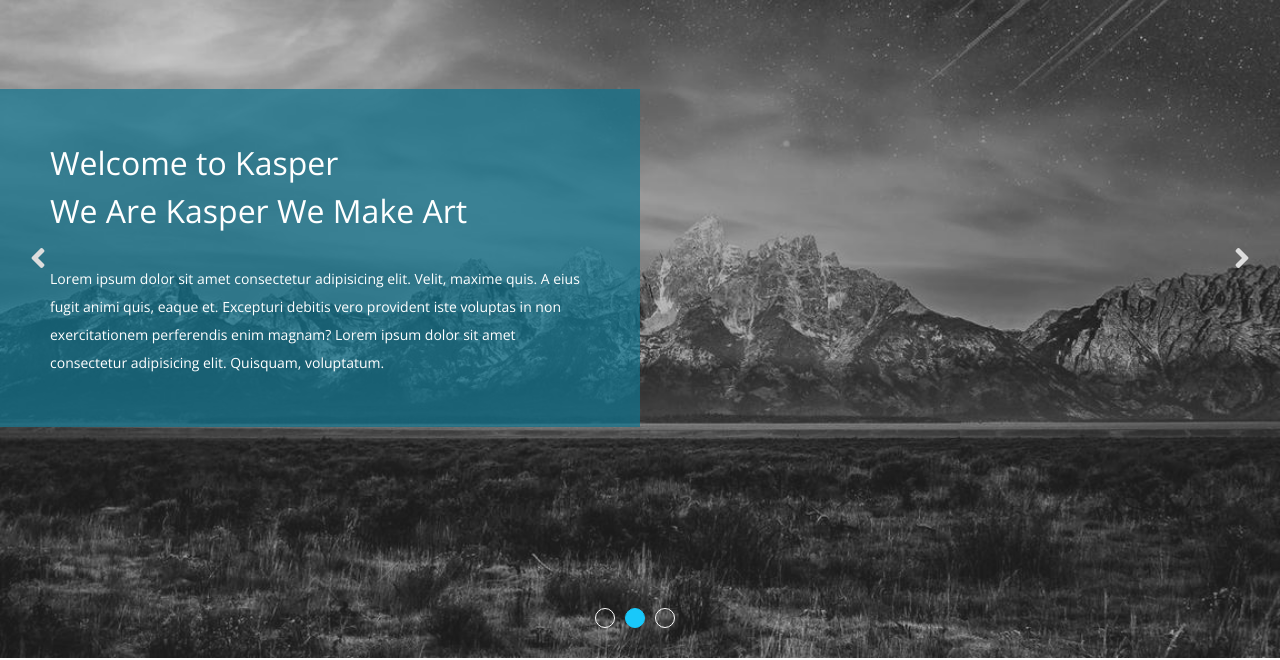
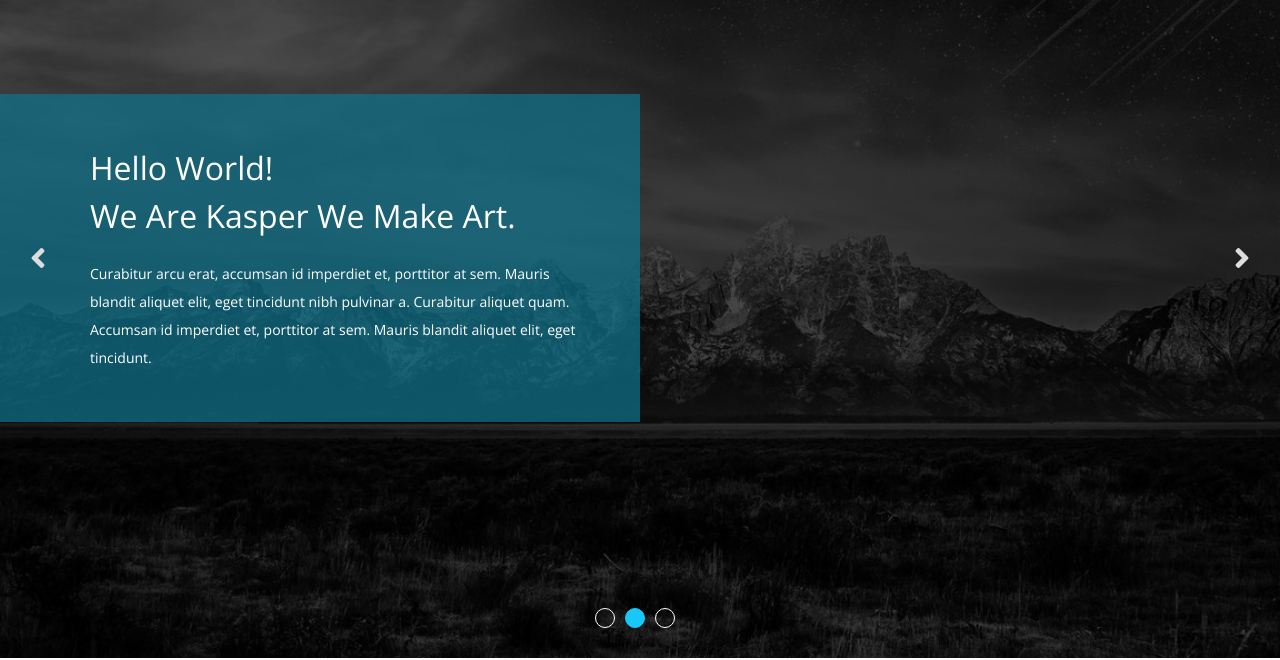
Before and after one commit to 0Abdalla0/template2, a plain HTML site: page index.html in a window 1280 px wide. Shown: the part 142-802 px from the top of the page. Drawn offline with nearby package versions, Linux system fonts and the light colour scheme; a web font is replaced by a local one.

Commit message:
after fixing the landing

```diff
--- a/css/style.css
+++ b/css/style.css
@@ -192,26 +192,25 @@ header nav .form i {
 /* start Landing */
 .landing {
   min-height: 100vh;
+  background-color: #1f2021;
   background-image: url("../images/landing.jpg");
-  background-color: #416b95 ;
   background-size: cover;
-  background-position: center;
   position: relative;
 }
 .landing .overlay {
   position: absolute;
+  left: 0;
   top: 0;
-  left: 0;
   width: 100%;
   height: 100%;
-  background-color: rgba(255, 255, 255, 0.1);
+  background-color: rgb(0 0 0 / 60%);
 }
-.landing .text{
+.landing .text {
   position: absolute;
+  left: 0;
   top: 50%;
-  left: 0;
+  transform: translateY(-50%);
   width: 50%;
-  transform: translateY(-50%);
   padding: 50px;
   background-color: var(--transparent-color);
   color: white;
@@ -227,16 +226,15 @@ header nav .form i {
   }
   .landing .text .content {
     max-width: 100%;
-    text-align: center;
   }
 }
-.landing .text h2 {
+.landing .text .content h2 {
   font-size: 32px;
   font-weight: normal;
-  margin-bottom: 30px;
   line-height: 1.5;
+  margin-bottom: 20px;
 }
-.landing .text p {
+.landing .text .content p {
   font-size: 14px;
   line-height: 2;
 }
@@ -246,40 +244,34 @@ header nav .form i {
   transform: translateY(-50%);
   color: #ddd;
 }
-
-@media (max-width: 767px){
+@media (max-width: 767px) {
   .landing .change-background {
     display: none;
   }
 }
-
-.landing .fa-angle-left{
+.landing .fa-angle-left {
   left: 30px;
 }
-.landing .fa-angle-right{
+.landing .fa-angle-right {
   right: 30px;
 }
-.landing .bullets{
+.landing .bullets {
   position: absolute;
-  bottom: 30px;
   left: 50%;
   transform: translateX(-50%);
+  bottom: 30px;
   display: flex;
-  cursor: pointer;
 }
-.landing .bullets li{
+.landing .bullets li {
   width: 20px;
   height: 20px;
   border: 1px solid white;
   border-radius: 50%;
   margin-right: 10px;
 }
-.landing .bullets li.active{
+.landing .bullets li.active {
   background-color: var(--main-color);
   border-color: var(--main-color);
-}
-.landing .bullets li:hover{
-  background-color: var(--main-color);
 }
 /* End Landing */
 /* Start services */
--- a/index.html
+++ b/index.html
@@ -40,22 +40,19 @@
     </header>
     <!-- End Header -->
     <!-- Start Landing section -->
-    <div class="landing" id="landing">
-      <div class="overlay">
-        <div class="text">
-          <div class="conent">
-            <h2>
-              Welcome to Kasper <br />
-              We Are Kasper We Make Art
-            </h2>
-            <p>
-              Lorem ipsum dolor sit amet consectetur adipisicing elit. Velit,
-              maxime quis. A eius fugit animi quis, eaque et. Excepturi debitis
-              vero provident iste voluptas in non exercitationem perferendis
-              enim magnam? Lorem ipsum dolor sit amet consectetur adipisicing
-              elit. Quisquam, voluptatum.
-            </p>
-          </div>
+      <div class="landing">
+      <div class="overlay"></div>
+      <div class="text">
+        <div class="content">
+          <h2>
+            Hello World!<br/>
+            We Are Kasper We Make Art.
+          </h2>
+          <p>
+            Curabitur arcu erat, accumsan id imperdiet et, porttitor at sem. Mauris blandit aliquet elit, eget tincidunt
+            nibh pulvinar a. Curabitur aliquet quam. Accumsan id imperdiet et, porttitor at sem. Mauris blandit aliquet
+            elit, eget tincidunt.
+          </p>
         </div>
       </div>
       <i class="fas fa-angle-left change-background fa-2x"></i>
@@ -66,6 +63,7 @@
         <li></li>
       </ul>
     </div>
+
     <!-- End Landing section-->
     <!-- start services -->
     <div class="services" id="services">
```
Also changed, not shown: images/logo.png.
